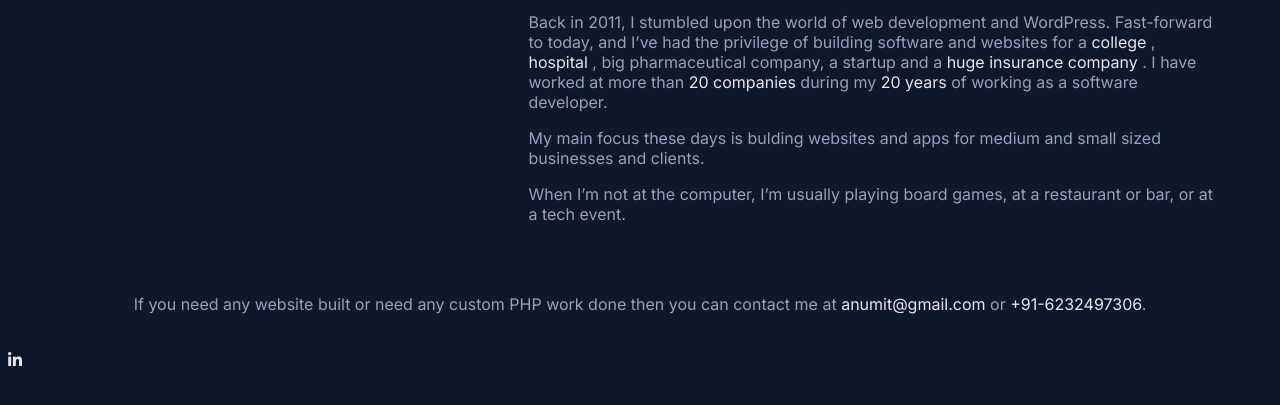
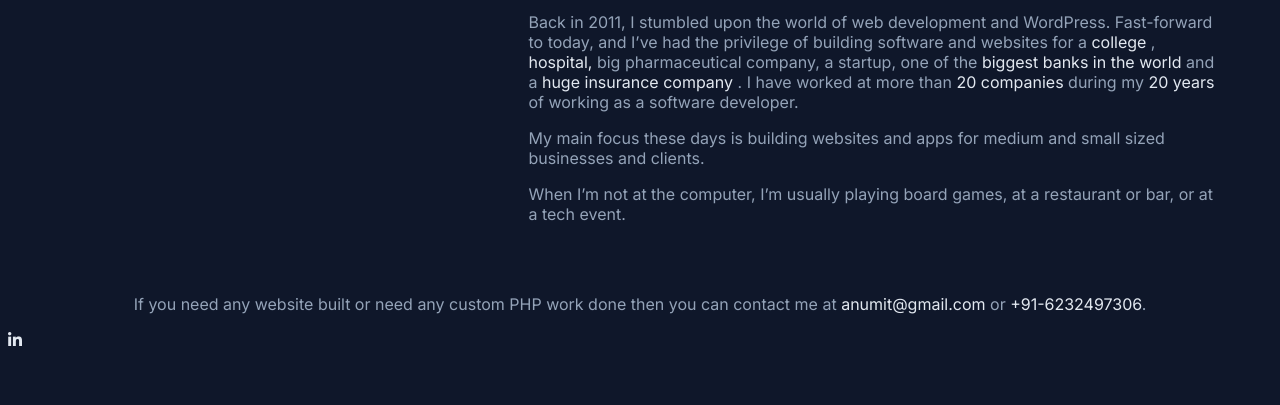
Before and after one commit to anumit-web/anumit-web.github.io, a plain HTML site: page index.html in a window 1280 px wide. Shown: the part 369-774 px from the top of the page. Drawn offline with Linux system fonts and the light colour scheme.

Commit message:
Add files via upload

```diff
--- a/index.html
+++ b/index.html
@@ -59,10 +59,17 @@
 
 				<br> <br>
 
-				<p style="color: rgb(148, 163, 184); padding-left:50px; padding-right:50px;">Back in 2011, I stumbled upon the world of web development and WordPress. Fast-forward to today, and I’ve had the privilege of building software and websites for a <a href="https://www.lonestar.edu/" target="_blank"> college </a>, <a href="https://www.cincinnatichildrens.org/" target="_blank">hospital </a>, big pharmaceutical company, a startup and a <a href="https://www.marshmclennan.com/" target="_blank">huge insurance company </a>. I have worked at more than <a href="https://www.linkedin.com/in/anumit-jooloor" target="_blank"> 20 companies </a> during my <a href="https://www.linkedin.com/in/anumit-jooloor" target="_blank"> 20 years </a> of working as a software developer.
+				<p style="color: rgb(148, 163, 184); padding-left:50px; padding-right:50px;">Back in 2011, I stumbled upon the world of web development and WordPress. Fast-forward to today, and I’ve had the privilege of building software and websites for a
+					<a href="https://www.lonestar.edu/" target="_blank"> college </a>,
+					<a href="https://www.cincinnatichildrens.org/" target="_blank">hospital, </a>
+					big pharmaceutical company,
+					a startup,
+					one of the <a href="https://www.hsbc.com/" target="_blank"> biggest banks in the world </a> and a
+					<a href="https://www.marshmclennan.com/" target="_blank">huge insurance company </a>.
+					I have worked at more than <a href="https://www.linkedin.com/in/anumit-jooloor" target="_blank"> 20 companies </a> during my <a href="https://www.linkedin.com/in/anumit-jooloor" target="_blank"> 20 years </a> of working as a software developer.
 				</p>
 
-				<p style="color: rgb(148, 163, 184); padding-left:50px; padding-right:50px;" padding-left:20px; padding-right:20px;>My main focus these days is bulding websites and apps for medium and small sized businesses and clients.</p>
+				<p style="color: rgb(148, 163, 184); padding-left:50px; padding-right:50px;" padding-left:20px; padding-right:20px;>My main focus these days is building websites and apps for medium and small sized businesses and clients.</p>
 
 				<p style="color: rgb(148, 163, 184); padding-left:50px; padding-right:50px;">When I’m not at the computer, I’m usually playing board games, at a restaurant or bar, or at a tech event.</p>
 
@@ -79,7 +86,6 @@
 	</table>
 
 	<table style="width:100%;border: ">
-		<br>
 		<a href="https://www.linkedin.com/in/anumit-jooloor" target="_blank">
 			<i class="fa-brands fa-linkedin-in fa-fade"></i>
 		</a>
```
